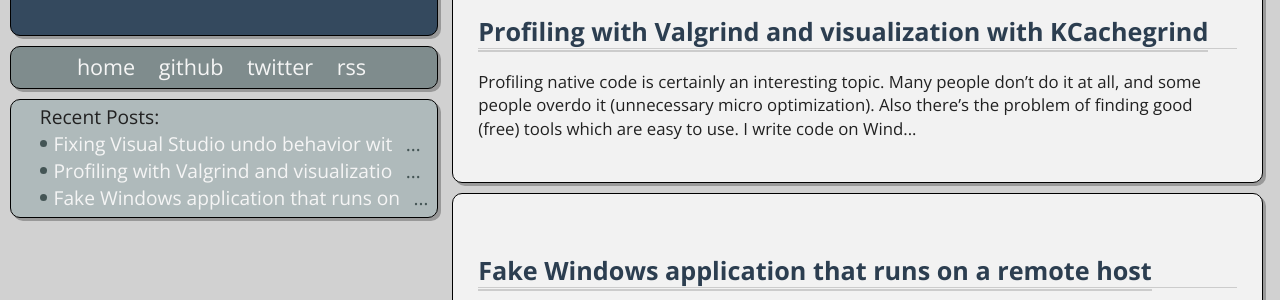
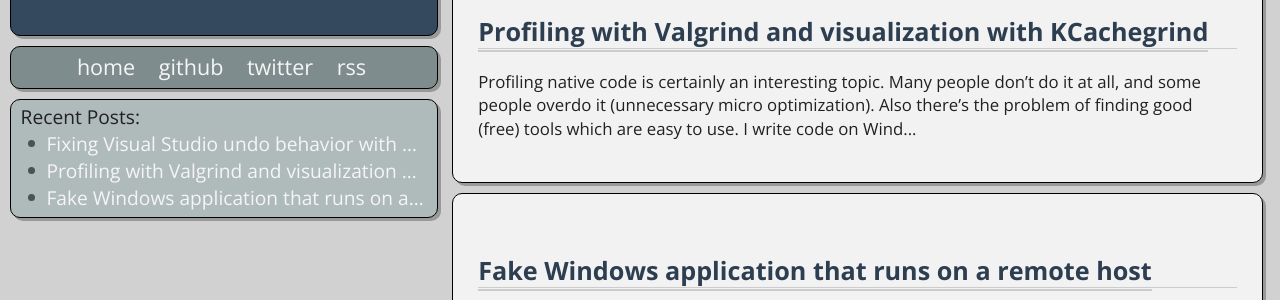
Before and after one commit to SchellCode/schellcode.github.io, a Jekyll site: the page built from index.html, in a window 1280 px wide. Shown: the part 295-595 px from the top of the page. Built offline with Jekyll 4.4.1, drawn with Linux system fonts in a browser that asks for light colours; the list of posts is cut into pages by our own code.

Commit message:
Some more fixes to the 'Recent Posts' box style

```diff
--- a/_layouts/default.html
+++ b/_layouts/default.html
@@ -10,7 +10,7 @@
 	<meta name="MobileOptimized" content="320">
 	<meta http-equiv="X-UA-Compatible" content="IE=edge,chrome=1">
 	<meta http-equiv="cleartype" content="on">
-	<link rel="stylesheet" href="/main.css?v2" type="text/css">
+	<link rel="stylesheet" href="/main.css?v3" type="text/css">
 	<link href="//fonts.googleapis.com/css?family=Open+Sans:300,400,700" rel="stylesheet" type="text/css">
 	<link rel="alternate" type="application/rss+xml" title="{{ site.name }}" href="/feed.xml">
 </head>
@@ -31,9 +31,11 @@
 		</div>
 
 		<div style="" class="module recent">Recent Posts:
-{% for post in site.posts limit:20 %}
-			<li><a href="{{ site.url }}{{ post.url }}" title="{{ post.title }}">{{ post.title }}</a></li>
+			<ul>
+{% for post in site.posts limit:5 %}
+				<li><a href="{{ site.url }}{{ post.url }}" title="{{ post.title }}">{{ post.title }}</a></li>
 {% endfor %}
+			</ul>
 		</div>
 
 	</header>
--- a/main.css
+++ b/main.css
@@ -95,22 +95,24 @@
 .recent {
 	background: #afbabb;
 	text-align: left;
-	padding: 0.2em 0 0.3em 1.5em;
+	padding: 0.2em 0 0.3em 0.5em;
 	font-size: 80%;
 	line-height: 1.4em;
 }
 
-	.recent li {
-		overflow: hidden;
-		text-overflow: ellipsis;
+	.recent ul {
+		margin:0;
+		padding-left: 1.5em;
 		color: #455;
 		white-space: nowrap;
-		width: 98%;
 	}
 
 	.recent li a {
-		position: relative;
-		left: -0.7em;
+		width: 98%;
+		overflow: hidden;
+		text-overflow: ellipsis;
+		float: left;
+		margin-left: -3px;
 	}
 
 .links {
```
